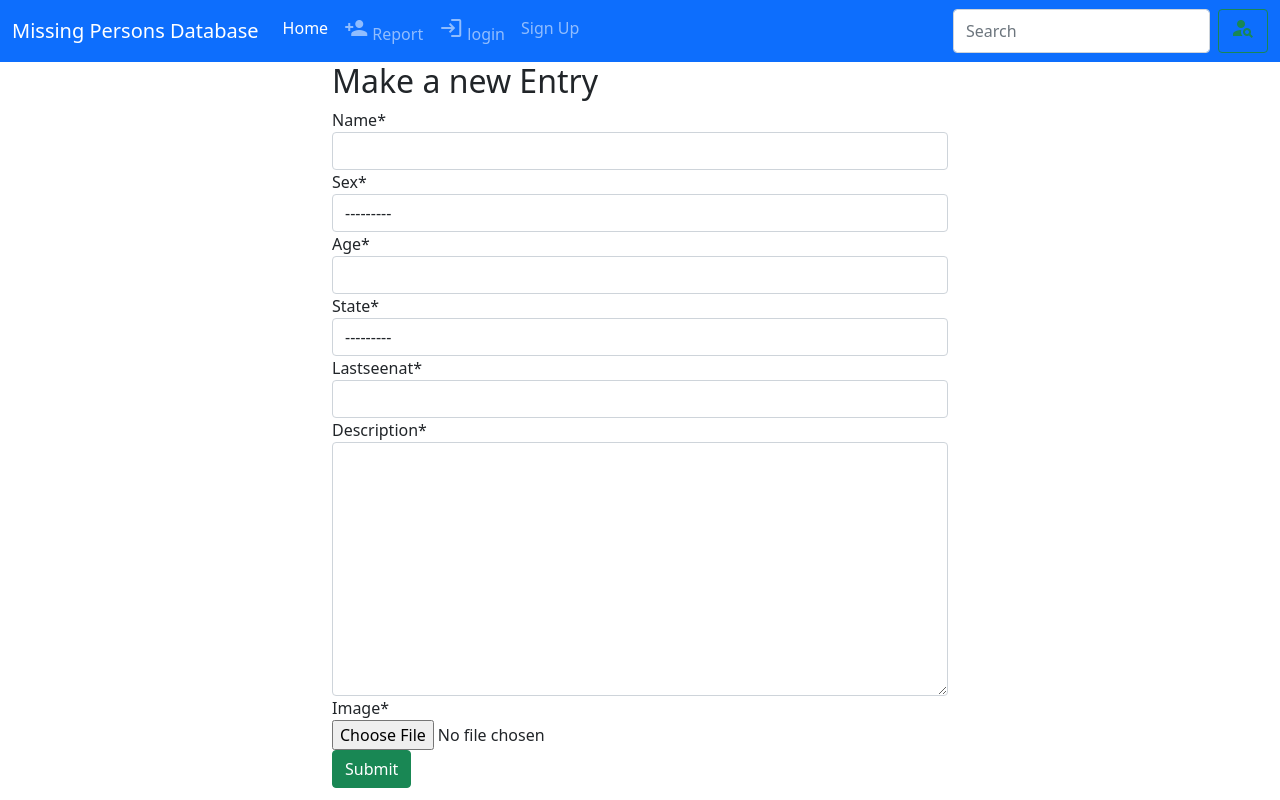
After one commit to Ishaq-Salihu/Missing-persons-Database, a Django app: page /PostNew/ in a window 1280 px wide. The commit adds this page. Run offline with Django 3.2, Linux system fonts and the light colour scheme; some libraries are stand-ins or nearby versions.

Commit message:
frontending

```diff
--- a/missingpersons/models.py
+++ b/missingpersons/models.py
@@ -1,5 +1,6 @@
 import uuid
 from django.db import models
+from django.urls import reverse
 
 class Missingperson(models.Model):
     id = models.UUIDField(
@@ -63,3 +64,6 @@ class Missingperson(models.Model):
 
     def __str__(self):
         return 'Missing ' + self.age + ' year old' + ' with name ' + self.Name + ', last seen at ' + self.lastseenat
+
+    def get_absolute_url(self):
+        return reverse('missingdetails', args=[str(self.id)])
--- a/missingpersons/urls.py
+++ b/missingpersons/urls.py
@@ -1,6 +1,9 @@
 from django.urls import path
-from .views import MissingPersonListView
+from .views import MissingPersonListView, MissingPersonCreateView, MissingPersonDetailView, SearchResultsListView
 
 urlpatterns = [
-    path('',MissingPersonListView.as_view(),name='home')
+    path('',MissingPersonListView.as_view(), name='home'),
+    path('PostNew/', MissingPersonCreateView.as_view(), name='postnew'),
+    path('<uuid:pk>', MissingPersonDetailView.as_view(), name='missingdetails'),
+    path('search/', SearchResultsListView.as_view(), name='search_results'),
 ]
--- a/missingpersons/views.py
+++ b/missingpersons/views.py
@@ -1,10 +1,10 @@
 from rest_framework import viewsets, permissions
 from .models import Missingperson
 from .serializers import MissingSerializer
-from django.views.generic import ListView
+from django.views.generic import ListView, DetailView
 from django.views.generic.edit import CreateView
 from django.core.paginator import Paginator
-
+from django.db.models import Q
 
 class MissingApiView(viewsets.ModelViewSet):
     permission_classes = (permissions.IsAuthenticatedOrReadOnly,)
@@ -12,6 +12,20 @@ class MissingApiView(viewsets.ModelViewSet):
     serializer_class = MissingSerializer
 class MissingPersonListView(ListView):
     template_name = 'index.html'
-    models = Missingperson
+    model = Missingperson
     paginate_by = 10
     queryset = Missingperson.objects.all()
+class MissingPersonCreateView(CreateView):
+    model = Missingperson
+    template_name = 'PostNew.html'
+    fields = ('__all__')
+class MissingPersonDetailView(DetailView):
+    model = Missingperson
+    template_name = 'details.html'
+class SearchResultsListView(ListView):
+    model = Missingperson
+    template_name = 'search_results.html'
+    def get_queryset(self):
+        query = self.request.GET.get('q')
+        return Missingperson.objects.filter(
+            Q(Name__icontains=query) )
--- a/mpd/urls.py
+++ b/mpd/urls.py
@@ -28,6 +28,4 @@ urlpatterns = [
     path('api/v1/rest-auth/registration/', include('rest_auth.registration.urls')),
     path('',include('missingpersons.urls'))
 
-]
-if settings.DEBUG:
-    urlpatterns += static(settings.MEDIA_URL, document_root=settings.MEDIA_ROOT)
+]  + static(settings.MEDIA_URL, document_root=settings.MEDIA_ROOT)
--- /dev/null
+++ b/templates/PostNew.html
@@ -0,0 +1,19 @@
+{% extends 'base.html' %}
+{% load crispy_forms_tags %}
+{% block title %}Post New{% endblock title %}
+{% block content %}
+<div class="container-fluid">
+    <div class="row">
+        <div class="col-3"></div>
+        <div class="col-6">
+            <h2>Make a new Entry</h2>
+            <form method="post" enctype="multipart/form-data">
+            {% csrf_token %}
+            {{ form|crispy }}
+            <button type="submit" class="btn btn-success">Submit</button>
+            </form>
+        </div>
+        <div class="col-3"></div>
+    </div>
+</div>
+{% endblock content %}
--- /dev/null
+++ b/templates/base.html
@@ -0,0 +1,65 @@
+{% load static %}
+<!doctype html>
+<html lang="en">
+  <head>
+    <meta charset="utf-8">
+    <meta name="viewport" content="width=device-width, initial-scale=1">
+    <link href="https://fonts.googleapis.com/icon?family=Material+Icons" rel="stylesheet">
+    <link href="https://cdn.jsdelivr.net/npm/bootstrap@5.0.0-beta1/dist/css/bootstrap.min.css" rel="stylesheet" integrity="sha384-giJF6kkoqNQ00vy+HMDP7azOuL0xtbfIcaT9wjKHr8RbDVddVHyTfAAsrekwKmP1" crossorigin="anonymous">
+    <link rel="stylesheet" href="{% static 'css/style.css' %}">
+    <title>Hello, world!</title>
+  </head>
+  <body>
+        <nav class="navbar navbar-expand-lg navbar-dark bg-primary">
+            <div class="container-fluid">
+              <a class="navbar-brand" href="{%url 'home' %}">Missing Persons Database</a>
+              <button class="navbar-toggler" type="button" data-bs-toggle="collapse" data-bs-target="#navbarSupportedContent" aria-controls="navbarSupportedContent" aria-expanded="false" aria-label="Toggle navigation">
+                <span class="navbar-toggler-icon"></span>
+              </button>
+              <div class="collapse navbar-collapse" id="navbarSupportedContent">
+                <ul class="navbar-nav me-auto mb-2 mb-lg-0">
+                  <li class="nav-item">
+                    <a class="nav-link active" aria-current="page" href="{%url 'home' %}">Home</a>
+                  </li>
+                  <li class="nav-item">
+                    <a class="nav-link" href="{%url 'postnew' %}">
+                        <span class="material-icons">
+                            person_add
+                        </span> Report</a>
+                  </li>
+                  {% if user.is_authenticated %}
+                  <li class="nav-item">
+                    <a class="nav-link" href="{% url 'account_logout' %}">
+                        <span class="material-icons">
+                            login
+                            </span> logout </a>
+                  </li>
+                  {% else %}
+                  <li class="nav-item">
+                    <a class="nav-link" href="{% url 'account_login' %}">
+                        <span class="material-icons">
+                            login
+                            </span> login </a>
+                  </li>
+                  <li class="nav-item">
+                    <a class="nav-link" href="{% url 'account_signup' %}">
+                        Sign Up </a>
+                  </li>
+                  {% endif %}
+                </ul>
+                <form class="d-flex" action="{% url 'search_results' %}" method="get">
+                  <input name="q" class="form-control me-2" type="text" placeholder="Search" aria-label="Search">
+                  <button class="btn btn-outline-success" type="submit"><span class="material-icons">
+                    person_search
+                    </span></button>
+                </form>
+              </div>
+            </div>
+          </nav>
+      {%block content%}
+      {% endblock content %}
+    <script src="https://cdn.jsdelivr.net/npm/bootstrap@5.0.0-beta1/dist/js/bootstrap.bundle.min.js" integrity="sha384-ygbV9kiqUc6oa4msXn9868pTtWMgiQaeYH7/t7LECLbyPA2x65Kgf80OJFdroafW" crossorigin="anonymous"></script>
+
+
+  </body>
+</html>
```
Also changed, not shown: mpd/settings.py (+10 -2 lines), templates/account/login.html (added, +19 -0 lines), templates/account/signup.html (added, +19 -0 lines), templates/details.html (added, +26 -0 lines), templates/index.html (+38 -8 lines), templates/search_results.html (added, +28 -0 lines), media/image/IMG_2510.JPG (added), media/image/IMG_2510_ilTHfCC.JPG (added), static/css/style.css (added), 5 other files.
